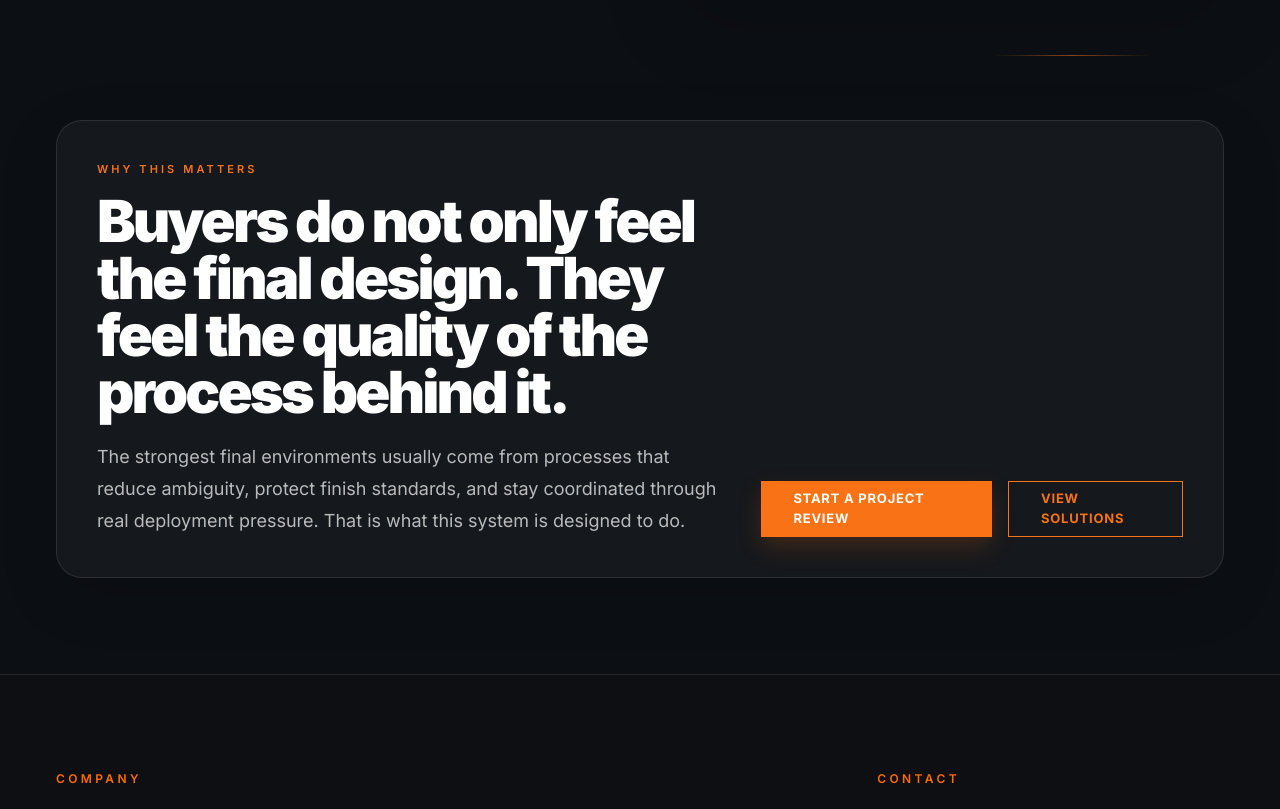
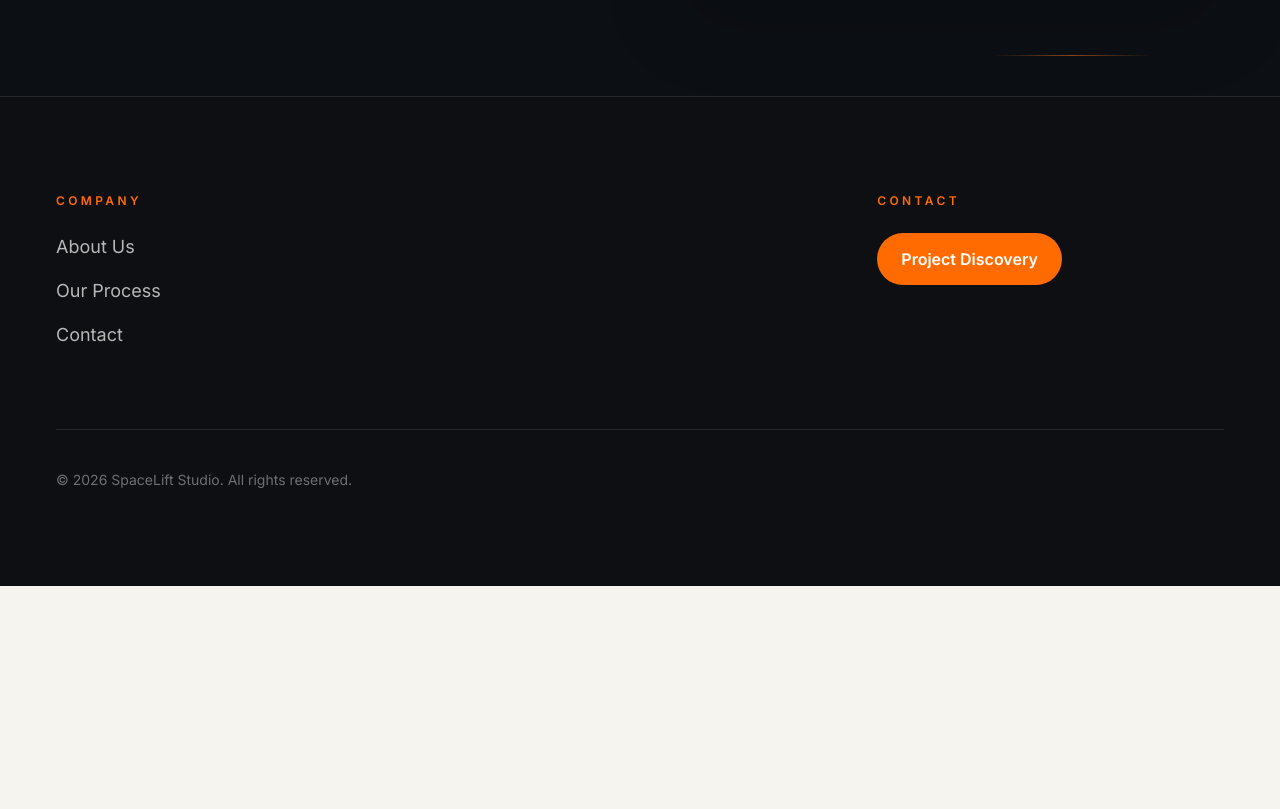
Before and after one commit to fadeljamali82-web/spacelift-website, a Next.js app: page /process in a window 1280 px wide. Shown: the part 6396-7205 px from the top of the page. After the commit the page ends 6982 px from the top, so only its background shows below. Built offline with nearby package versions, Linux system fonts and the light colour scheme.

Commit message:
Replace process page with final alternating layout

```diff
--- a/app/process/page.tsx
+++ b/app/process/page.tsx
@@ -1,6 +1,5 @@
 "use client";
 
-import Link from "next/link";
 import { useEffect, useRef, useState } from "react";
 import {
     ScanSearch,
@@ -112,7 +111,7 @@ const steps: StepType[] = [
         eyebrow: "ROLLOUT & EXECUTION",
         title: "We support the final environment so the brand lands with authority in public.",
         body:
-            "The installed environment is where every upstream decision becomes visible. This stage is about protecting the result through better coordination, stronger readiness, and a process that understands delivery quality matters just as much as production quality. That is how the brand arrives resolved rather than compromised.",
+            "The installed environment is where every upstream decision becomes visible. This final stage is about protecting the result through better coordination, stronger readiness, and a process that understands delivery quality matters just as much as production quality. That is how the brand arrives resolved rather than compromised.",
         signals: [
             "The final environment is treated as proof of the whole system",
             "Execution support protects finish quality under real conditions",
@@ -131,7 +130,7 @@ const steps: StepType[] = [
 function Reveal({
     children,
     delay = 0,
-    y = 24,
+    y = 22,
     scale = 0.99,
 }: {
     children: React.ReactNode;
@@ -232,7 +231,9 @@ function StepSection({
 
             <div className="mx-auto max-w-[1450px] px-6 py-14 md:px-10 md:py-18 lg:px-14 lg:py-22 xl:py-24">
                 <div
-                    className={`grid items-center gap-8 lg:grid-cols-[1.02fr_0.98fr] lg:gap-10 xl:gap-14 ${reverse ? "lg:[&>*:first-child]:order-2 lg:[&>*:last-child]:order-1" : ""
+                    className={`grid items-center gap-8 lg:grid-cols-[1.02fr_0.98fr] lg:gap-10 xl:gap-14 ${reverse
+                            ? "lg:[&>*:first-child]:order-2 lg:[&>*:last-child]:order-1"
+                            : ""
                         }`}
                 >
                     <Reveal delay={40}>
@@ -322,47 +323,6 @@ export default function ProcessPage() {
             {steps.map((step, index) => (
                 <StepSection key={step.id} step={step} index={index} />
             ))}
-
-            <section className="mx-auto max-w-[1450px] px-6 pb-16 pt-6 md:px-10 md:pb-20 lg:px-14 lg:pb-24">
-                <Reveal>
-                    <div className="rounded-[26px] border border-white/10 bg-white/[0.04] p-6 shadow-[0_18px_60px_rgba(0,0,0,0.14)] backdrop-blur-sm md:p-8 lg:p-10">
-                        <div className="grid gap-8 lg:grid-cols-[1.2fr_0.8fr] lg:items-end">
-                            <div>
-                                <div className="text-[10px] font-semibold uppercase tracking-[0.24em] text-[#f97316] md:text-[11px] md:tracking-[0.28em]">
-                                    WHY THIS MATTERS
-                                </div>
-
-                                <h2 className="mt-4 max-w-[900px] text-[34px] font-black leading-[0.98] tracking-[-0.05em] sm:text-[40px] md:text-[48px] lg:text-[58px]">
-                                    Buyers do not only feel the final design. They feel the quality of the process behind it.
-                                </h2>
-
-                                <p className="mt-5 max-w-[840px] text-[16px] leading-7 text-white/70 md:text-[18px] md:leading-8">
-                                    The strongest final environments usually come from processes
-                                    that reduce ambiguity, protect finish standards, and stay
-                                    coordinated through real deployment pressure. That is what
-                                    this system is designed to do.
-                                </p>
-                            </div>
-
-                            <div className="flex flex-col gap-4 sm:flex-row lg:justify-end">
-                                <Link
-                                    href="/contact"
-                                    className="premium-cta inline-flex min-h-[56px] items-center justify-center bg-[#f97316] px-8 text-[12px] font-bold uppercase tracking-[0.06em] text-white transition duration-300 sm:text-[13px]"
-                                >
-                                    Start a Project Review
-                                </Link>
-
-                                <Link
-                                    href="/solutions"
-                                    className="premium-ghost-cta inline-flex min-h-[56px] items-center justify-center border border-[#f97316] px-8 text-[12px] font-bold uppercase tracking-[0.06em] text-[#f97316] transition duration-300 hover:bg-[#f97316] hover:text-white sm:text-[13px]"
-                                >
-                                    View Solutions
-                                </Link>
-                            </div>
-                        </div>
-                    </div>
-                </Reveal>
-            </section>
         </main>
     );
 }
```
